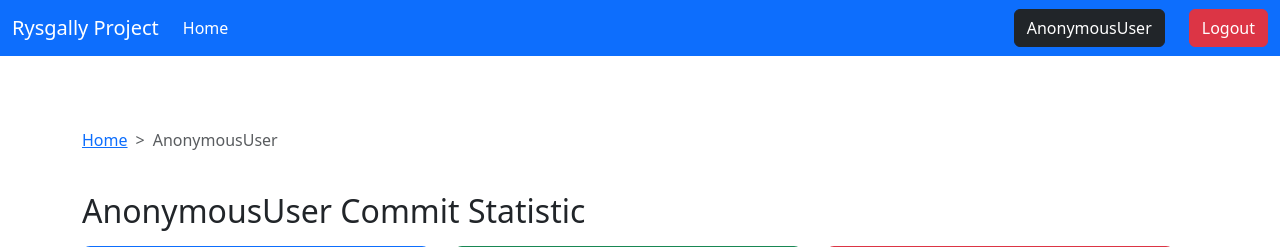
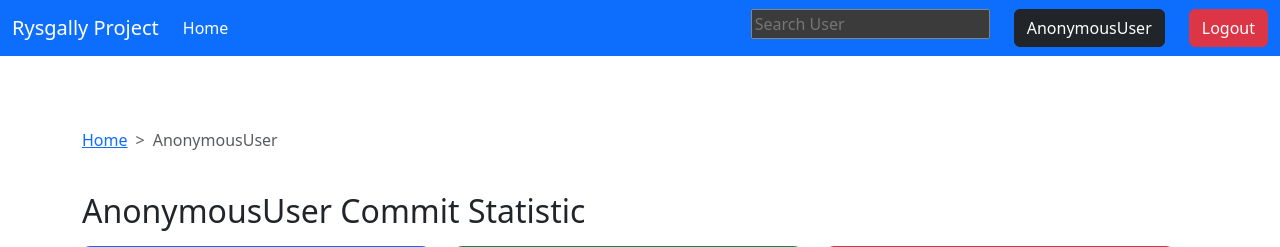
Before and after one commit to Hojagulyyev/rysgally-project, a Django app: template templates/users/detail.html in a window 1280 px wide. Shown: the top 247 px of the page. Run offline with Django 4.2, Linux system fonts and the light colour scheme; the template is opened without the code that fills it, so the values that code supplies are empty; parts of the project's set-up code (start-up, migrations or seed data) failed here and were passed over; some libraries are stand-ins or nearby versions.

Commit message:
feat: filter user by username

```diff
--- a/apps/commits/views.py
+++ b/apps/commits/views.py
@@ -19,6 +19,9 @@ from .models import Commit
 
 @login_required
 def commits_view(request):
+
+    username = request.GET.get("username", "")
+
     (
         user_commits,
         user_total_commits,
@@ -29,6 +32,7 @@ def commits_view(request):
 
     other_users = User.objects \
         .exclude(id=request.user.id) \
+        .filter(username__icontains=username) \
         .prefetch_related(
             Prefetch(
                 'commit_set',
--- a/templates/base.html
+++ b/templates/base.html
@@ -22,11 +22,16 @@
                   <a class="nav-link active" aria-current="page" href="{% url 'commits:commits_view' %}">Home</a>
                 </li>
               </ul>
-              <form action="{% url 'users:logout' %}" method="post" class="d-flex" >
-                  {% csrf_token %}
+              <div class="d-flex">
+                  <form action="{% url 'commits:commits_view' %}" method="get">
+                      <input name="username" value="{{ request.GET.username }}" placeholder="Search User">
+                  </form>
                   <a href="{% url 'users:detail_view' request.user.id %}" class="btn btn-dark mx-4" type="button">{{ request.user }}</a>
-                  <button class="btn btn-danger" type="submit">Logout</button>
-              </form>
+                  <form action="{% url 'users:logout' %}" method="post">
+                      {% csrf_token %}
+                      <button class="btn btn-danger" type="submit">Logout</button>
+                  </form>
+              </div>
             </div>
           </div>
         </nav>
```
Also changed, not shown: templates/commits/index.html (+10 -0 lines).
